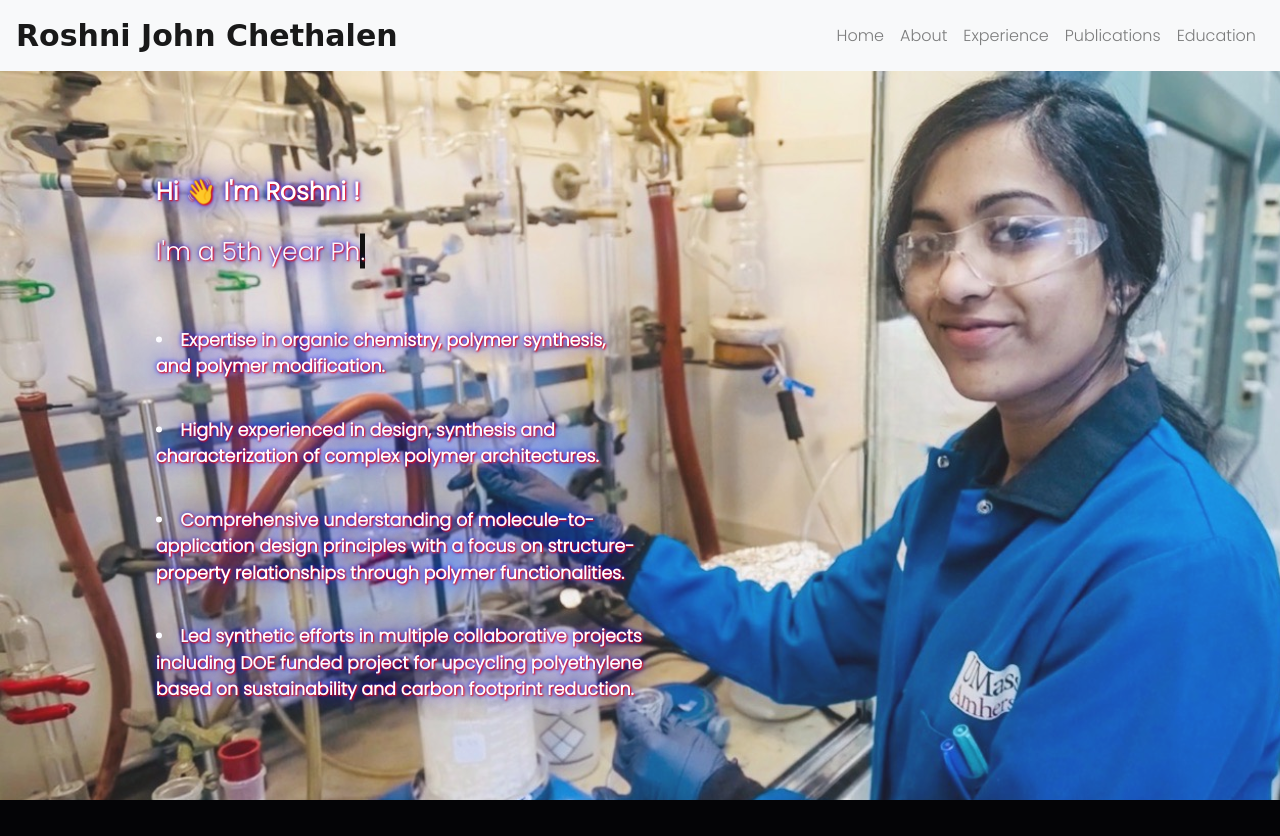
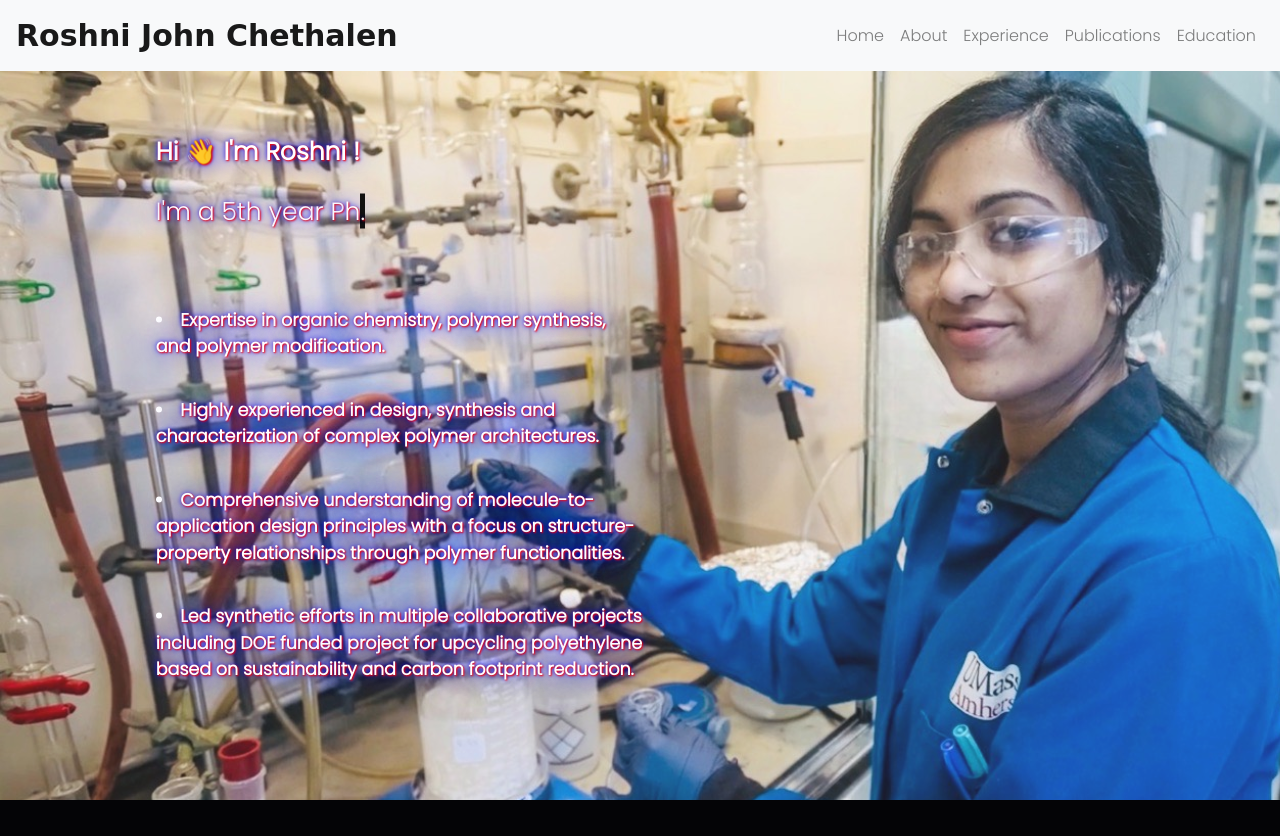
Before and after one commit to roshnijohn7/roshnijohn7.github.io, a plain HTML site: page index.html in a window 1280 px wide. Shown: the top 836 px of the page. Drawn offline with nearby package versions, Linux system fonts and the light colour scheme; some icons are missing; a web font is replaced by a local one.

Commit message:
Add files via upload

```diff
--- a/index.html
+++ b/index.html
@@ -56,9 +56,9 @@
     </div>
 <left>
     <!-- Home Section -->
-    <div align = "left" class="text col-sm-6 pt-5 mt-5 mb-5" style="top:15%;"><span class="header">Hi </span> <span class="wave">👋</span><span class="header"> I'm Roshni !
+    <div align = "left" class="text col-sm-6 pt-5 mt-5 mb-5" style="top:10%;"><span class="header">Hi </span> <span class="wave">👋</span><span class="header"> I'm Roshni !
      </div></span>
-     <div align = "left" class="text col-sm-6 pt-5 mt-5 mb-5" style="top:20%;">
+     <div align = "left" class="text col-sm-6 pt-5 mt-5 mb-5" style="top:15%;">
         <div class="center">
             <br>
             <span style="display: inline;" ><span class="animated-text"
@@ -66,7 +66,7 @@
             </span>
         </div>
     </div>
-    <div align="left" class="text col-sm-6 pt-5 mt-50" style="margin-top:170px;">
+    <div align="left" class="text col-sm-6 pt-5 mt-50" style="margin-top:150px;">
     <li style="font-size:0.7em"><span class="header">Expertise in organic chemistry, polymer synthesis, <br> and polymer modification.</span></li>
     <br>
     <li style="font-size:0.7em"><span class="header">Highly experienced in design, synthesis and <br> characterization of complex polymer architectures.</span></li>
```
